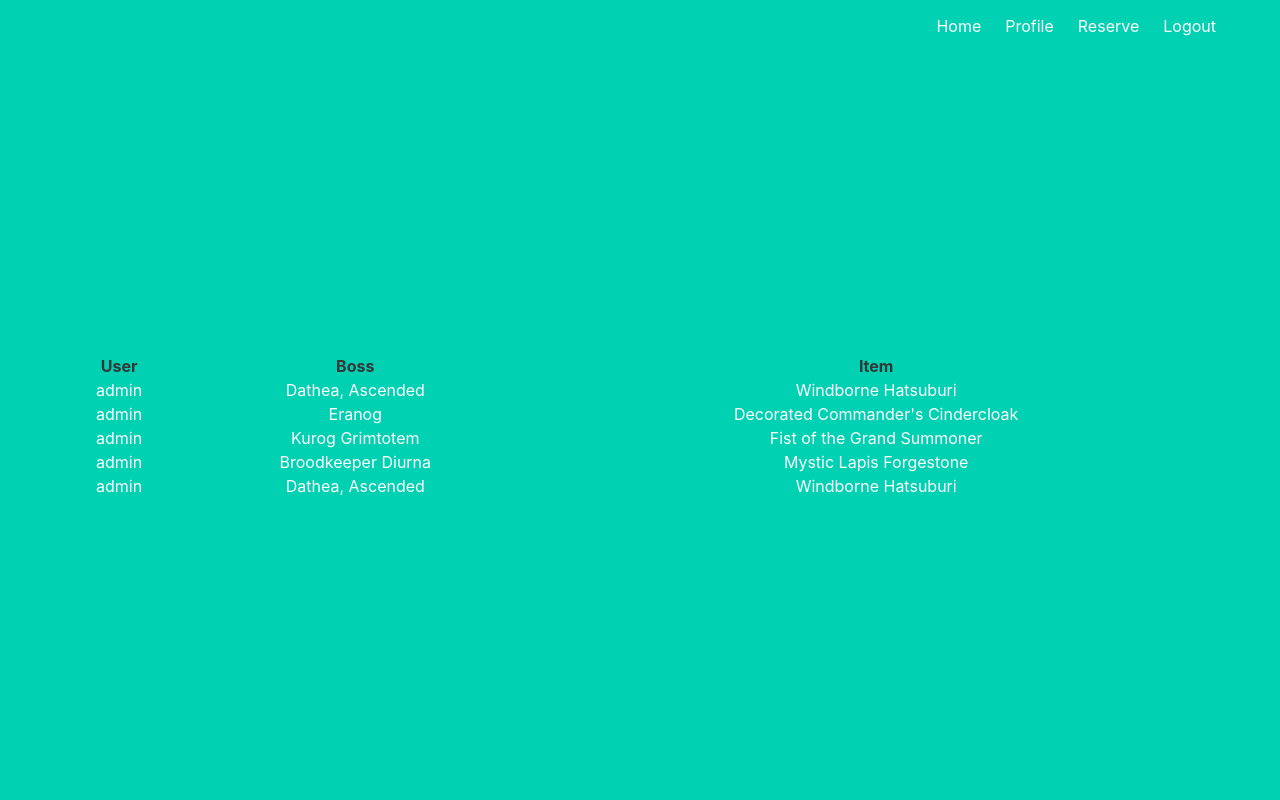
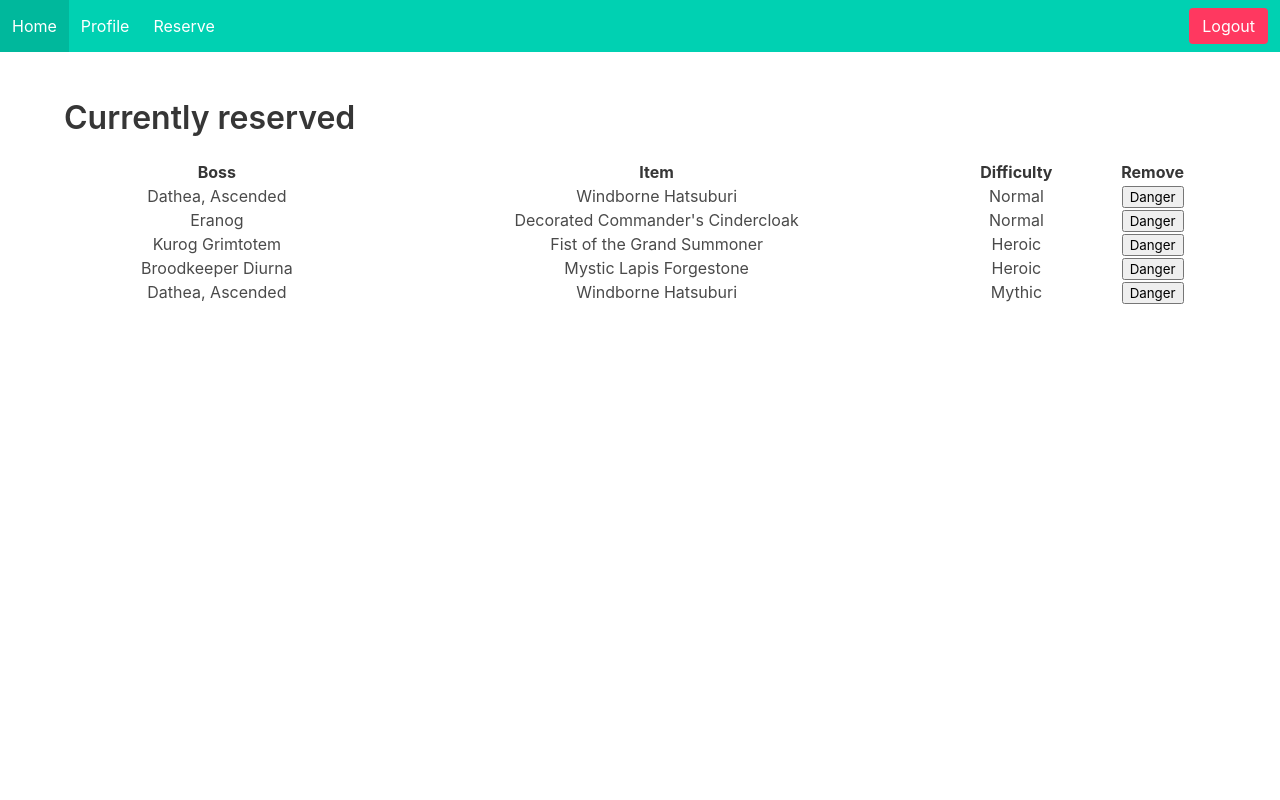
Before and after one commit to fleshmanj/StoneScar_loot, a Flask app: page /profile in a window 1280 px wide. Run offline with Flask 3, Linux system fonts and the light colour scheme; a user stored in the database is signed in.

Commit message:
UI update

```diff
--- a/project/main.py
+++ b/project/main.py
@@ -1,8 +1,7 @@
 import time
 import json
-import requests
 
-from flask import Blueprint, render_template, jsonify, url_for, redirect
+from flask import Blueprint, render_template, jsonify, url_for, redirect, flash
 from flask_login import login_required, current_user
 from flask import request
 
@@ -51,7 +50,9 @@ def reserve_loot():
             time_now = time.gmtime().tm_hour
             print(day, time_now)
             if time_now in LOCK_TIMES and day in LOCK_DAYS:
-                return {"msg": "Loot reservations are locked until 05:00 UTC"}, 200
+                form = ReserveLootForm()
+                flash("Loot reservations are locked until 05:00 UTC")
+                return render_template('reserve.html', form=form)
             else:
                 if request.form['difficulty'] == "normal":
                     check_reserved = Normal_Raid.query.filter_by(user=current_user.name, boss=data["boss"],
@@ -62,11 +63,17 @@ def reserve_loot():
                         if records < MAX_RESERVATIONS_HARD:
                             db.session.add(reservation)
                             db.session.commit()
-                            return {"msg": "Reservation for Normal item made"}, 200
+                            form = ReserveLootForm()
+                            flash(f"{data['item']} reserved for {request.form['difficulty']}")
+                            return render_template('reserve.html', form=form)
                         else:
-                            return {"msg": "Reached max reservations"}, 200
+                            form = ReserveLootForm()
+                            flash(f"Reached max reservations for {request.form['difficulty']}")
+                            return render_template('reserve.html', form=form)
                     else:
-                        return {"msg": "Item is already reserved"}, 200
+                        form = ReserveLootForm()
+                        flash(f"{data['item']} already reserved for {request.form['difficulty']}")
+                        return render_template('reserve.html', form=form)
                 elif request.form['difficulty'] == "heroic":
                     check_reserved = Heroic_Raid.query.filter_by(user=current_user.name, boss=data["boss"],
                                                                  item=data["item"]).count()
@@ -76,11 +83,17 @@ def reserve_loot():
                         if records < MAX_RESERVATIONS_HARD:
                             db.session.add(reservation)
                             db.session.commit()
-                            return {"msg": "Reservation for Heroic item made"}, 200
+                            form = ReserveLootForm()
+                            flash(f"{data['item']} reserved for {request.form['difficulty']}")
+                            return render_template('reserve.html', form=form)
                         else:
-                            return {"msg": "Reached max reservations"}, 200
+                            form = ReserveLootForm()
+                            flash(f"Reached max reservations for {request.form['difficulty']}")
+                            return render_template('reserve.html', form=form)
                     else:
-                        return {"msg": "Item is already reserved"}, 200
+                        form = ReserveLootForm()
+                        flash(f"{data['item']} already reserved for {request.form['difficulty']}")
+                        return render_template('reserve.html', form=form)
                 elif request.form['difficulty'] == "mythic":
                     check_reserved = Mythic_Raid.query.filter_by(user=current_user.name, boss=data["boss"],
                                                                  item=data["item"]).count()
@@ -90,14 +103,22 @@ def reserve_loot():
                         if records < MAX_RESERVATIONS_HARD:
                             db.session.add(reservation)
                             db.session.commit()
-                            return {"msg": "Reservation for Mythic item made"}, 200
+                            form = ReserveLootForm()
+                            flash(f"{data['item']} reserved for {request.form['difficulty']}")
+                            return render_template('reserve.html', form=form)
                         else:
-                            return {"msg": "Reached max reservations"}, 200
+                            form = ReserveLootForm()
+                            flash(f"Reached max reservations for {request.form['difficulty']}")
+                            return render_template('reserve.html', form=form)
                     else:
-                        return {"msg": "Item is already reserved"}, 200
+                        form = ReserveLootForm()
+                        flash(f"{data['item']} already reserved for {request.form['difficulty']}")
+                        return render_template('reserve.html', form=form)
 
         except:
-            return {"msg": "Wrong JSON data or endpoint"}, 200
+            form = ReserveLootForm()
+            flash(f"Something went wrong try again later")
+            return render_template('reserve.html', form=form)
 
 
 @main.route('/remove/<difficulty>', methods=["POST"])
@@ -187,15 +208,18 @@ def profile():
     for record in normal_reserved:
         payload[f"Normal{record.id}"] = {"user": record.user,
                                          "boss": record.boss,
-                              "item": record.item}
+                                         "item": record.item,
+                                         "difficulty": "Normal"}
     for record in heroic_reserved:
         payload[f"Heroic{record.id}"] = {"user": record.user,
                                          "boss": record.boss,
-                              "item": record.item}
+                                         "item": record.item,
+                                         "difficulty": "Heroic"}
     for record in mythic_reserved:
         payload[f"Mythic{record.id}"] = {"user": record.user,
                                          "boss": record.boss,
-                              "item": record.item}
+                                         "item": record.item,
+                                         "difficulty": "Mythic"}
 
     items = {'test': 'item1',
              'test1': 'item2',
--- a/project/templates/base.html
+++ b/project/templates/base.html
@@ -8,18 +8,22 @@
     <meta http-equiv="X-UA-Compatible" content="IE=edge">
     <meta name="viewport" content="width=device-width, initial-scale=1">
     <title>Flask Auth Example</title>
-    <link rel="stylesheet" href="https://cdnjs.cloudflare.com/ajax/libs/bulma/0.7.2/css/bulma.min.css" />
+    <link rel="stylesheet" href="https://cdnjs.cloudflare.com/ajax/libs/bulma/0.7.2/css/bulma.min.css"/>
 </head>
 
 <body>
-    <section class="hero is-primary is-fullheight">
+<nav class="navbar is-primary" role="navigation" aria-label="main navigation">
+    <div class="navbar-brand">
 
-        <div class="hero-head">
-            <nav class="navbar">
-                <div class="container">
+        <a role="button" class="navbar-burger" aria-label="menu" aria-expanded="false" data-target="navbarBasicExample">
+            <span aria-hidden="true"></span>
+            <span aria-hidden="true"></span>
+            <span aria-hidden="true"></span>
+        </a>
+    </div>
 
-                    <div id="navbarMenuHeroA" class="navbar-menu">
-                        <div class="navbar-end">
+    <div id="navbarBasicExample" class="navbar-menu">
+        <div class="navbar-start">
             <a href="{{ url_for('main.index') }}" class="navbar-item">
                 Home
             </a>
@@ -31,30 +35,55 @@
                 Reserve
             </a>
             {% endif %}
+        </div>
+
+        <div class="navbar-end">
+            <div class="navbar-item">
+                <div class="buttons">
                     {% if not current_user.is_authenticated %}
-                            <a href="{{ url_for('auth.login') }}" class="navbar-item">
-                                Login
+                    <a href="{{ url_for('auth.signup') }}" class="button is-primary">
+                        <strong>Sign up</strong>
                     </a>
-                            <a href="{{ url_for('auth.signup') }}" class="navbar-item">
-                                Sign Up
+                    <a href="{{ url_for('auth.login') }}" class="button is-light">
+                        Log in
                     </a>
                     {% endif %}
                     {% if current_user.is_authenticated %}
-                            <a href="{{ url_for('auth.logout') }}" class="navbar-item">
+                    <a href="{{ url_for('auth.logout') }}" class="button is-danger">
                         Logout
                     </a>
                     {% endif %}
                 </div>
             </div>
         </div>
+    </div>
 </nav>
+</section>
+<section class="hero is-info">
+    {% with messages = get_flashed_messages(with_categories=true) %}
+    {% if messages %}
+    {% for category, message in messages %}
+    <div align="center" class=”column” id=div_flash>
+        {{ message }}
+        <button value=&#10006 onclick=removeFlash('div_flash')>close</button>
     </div>
+    {% endfor %}
+    {% endif %}
+    {% endwith %}
+    <script>
+        function removeFlash(elementId) {
+            const element = document.getElementById(elementId);
+            element.remove();
+        }
 
-        <div class="hero-body">
+        setTimeout(removeFlash, 2000, 'div_flash')
+    </script>
+</section>
+
+<section class="section">
     <div class="container has-text-centered">
         {% block content %}
         {% endblock %}
-            </div>
     </div>
 </section>
 </body>
--- a/project/templates/profile.html
+++ b/project/templates/profile.html
@@ -3,18 +3,33 @@
 {% extends "base.html" %}
 
 {% block content %}
+<div class="content">
+    <h1 align="left">Currently reserved</h1>
+</div>
 <table style="width: 100%">
     <tr>
-            <th style="text-align: center">User</th>
         <th style="text-align: center">Boss</th>
         <th style="text-align: center">Item</th>
+        <th style="text-align: center">Difficulty</th>
+        <th style="text-align: center">Remove</th>
     </tr>
     {% for _, dict_item in itemData.items() %}
     <tr>
         {% for key, val in dict_item.items() %}
+        {% if key != "user" %}
         <td style="text-align: center">{{ val }}</td>
+        {% endif %}
         {% endfor %}
+        <td style="text-align: center">
+            <button id= class="button is-danger" onclick="delete_row()">Danger</button>
+        </td>
     </tr>
     {% endfor %}
 </table>
+
+<script>
+function delete_row (){
+
+}
+</script>
 {% endblock %}
```
Also changed, not shown: instance/sqlite.db. Lines whose indentation alone changed are shown as unchanged.
